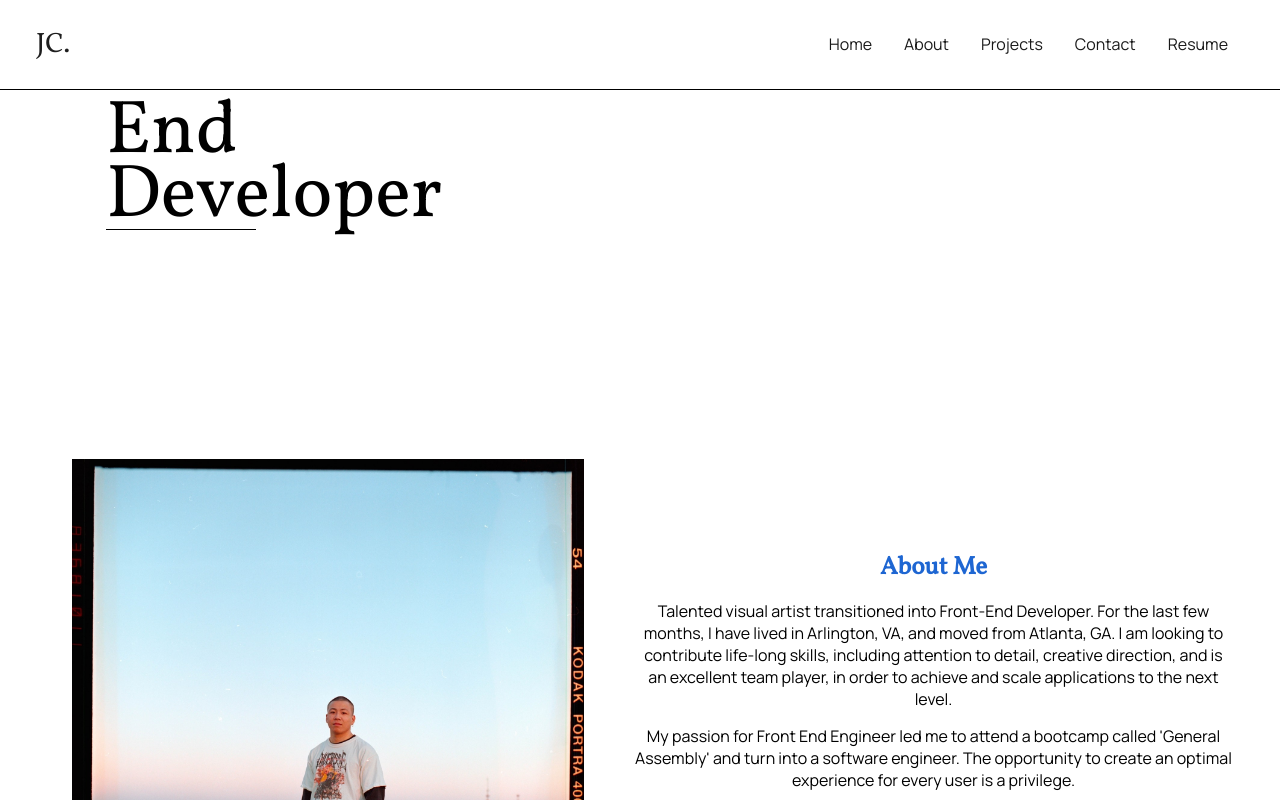
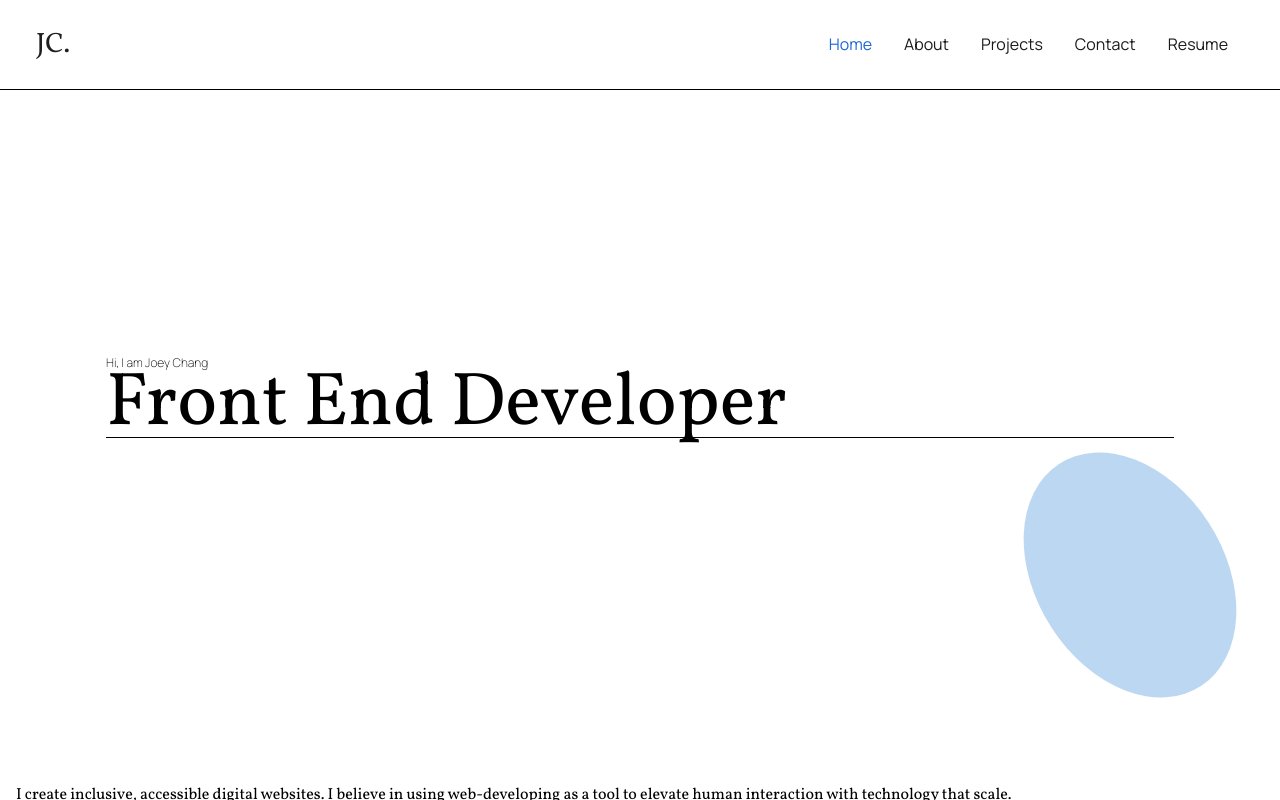
Before and after one commit to joesphchang/portfolio-frontend, a React (Create React App) app: page / in a window 1280 px wide. Shown: the top 800 px of the page. Built offline with nearby package versions, Linux system fonts and the light colour scheme; no server answers; a web font is replaced by a local one.

Commit message:
made new changes to hero page

```diff
--- a/src/components/Hero/Hero.css
+++ b/src/components/Hero/Hero.css
@@ -1,21 +1,30 @@
+.hero {
+	width: 100%;
+	height: 100vh;
+	margin-top: 250px;
+	margin: auto;
+	padding: 1rem;
+	opacity: 0;
+	animation: fade 1.5s ease forwards;
+}
+
 .content {
 	color: black;
-	z-index: 999;
+	width: 100%;
 	height: 100%;
-	width: 100%;
-	top: 0;
-	left: 0;
 }
 
-.hero {
+.hero .content {
 	height: 100%;
+	display: flex;
+	flex-direction: column;
+	justify-content: center;
 	max-width: 1100px;
 	margin: auto;
 	padding: 1rem;
 	opacity: 0;
 	animation: fade 1.5s ease forwards;
 }
-
 
 .hero-main-header {
 	font-weight: lighter;
@@ -25,8 +34,6 @@
 }
 
 .content {
-	width: 150px;
-	height: 30px;
 	font-family: 'Manrope';
 	font-style: normal;
 	font-weight: 400;
@@ -42,6 +49,19 @@
 	line-height: 85%;
 	margin-bottom: 10px;
 	border-bottom: .5px solid black;
+}
+
+.ellipse {
+	position: absolute;
+	height: 250px;
+	width: 200px;
+	right: 50px;
+	bottom: 100px;
+	background-color: #1E7CD2;
+	/* Setting Border Radius */
+	border-radius: 50%;
+	opacity: 0.3;
+	transform: matrix(-0.91, 0.3, -0.44, -0.95, 0, 0);
 }
 
 @keyframes fade {
```
